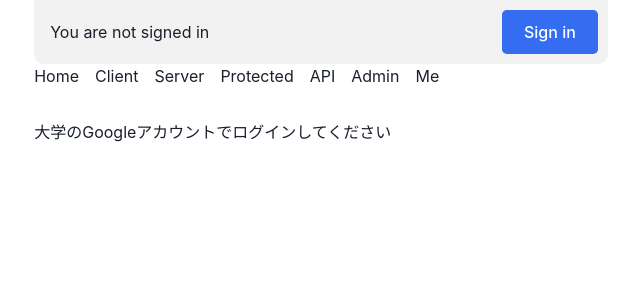
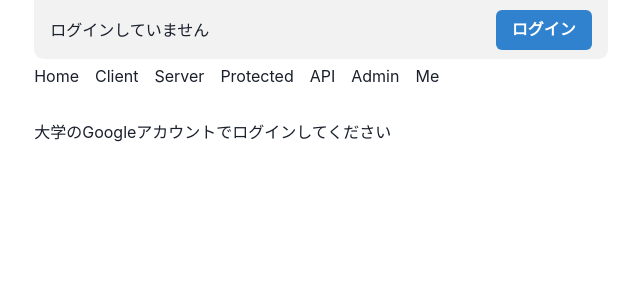
Before and after one commit to mochi-sann/dicord-invite-app, a Next.js app: page / in a window 1280 px wide. Shown: the top 300 px of the page, without its empty margins (319-959 px from the left). Built offline with nearby package versions, Linux system fonts and the light colour scheme; no server answers.

Commit message:
React Hydration Error を直した

```diff
--- a/src/components/header.tsx
+++ b/src/components/header.tsx
@@ -1,6 +1,7 @@
 import Link from "next/link";
 import { signIn, signOut, useSession } from "next-auth/react";
 import styles from "./header.module.css";
+import { Avatar, Box, Button, HStack, Text } from "@chakra-ui/react";
 
 // The approach used in this component shows how to build a sign in and sign out
 // component that works on pages which support both client and server side
@@ -15,54 +16,53 @@ export default function Header() {
         <style>{`.nojs-show { opacity: 1; top: 0; }`}</style>
       </noscript>
       <div className={styles.signedInStatus}>
-        <p
+        <Box
           className={`nojs-show ${
             !session && loading ? styles.loading : styles.loaded
           }`}
         >
-          {!session && (
-            <>
-              <span className={styles.notSignedInText}>
-                You are not signed in
-              </span>
-              <a
-                href={`/api/auth/signin`}
-                className={styles.buttonPrimary}
-                onClick={(e) => {
-                  e.preventDefault();
-                  signIn();
-                }}
-              >
-                Sign in
-              </a>
-            </>
-          )}
-          {session?.user && (
-            <>
+          {session && session.user ? (
+            <HStack>
               {session.user.image && (
-                <span
-                  style={{ backgroundImage: `url('${session.user.image}')` }}
-                  className={styles.avatar}
+                <Avatar
+                  name={session?.user?.name || ""}
+                  src={session?.user?.image || ""}
                 />
               )}
-              <span className={styles.signedInText}>
-                <small>Signed in as</small>
-                <br />
-                <strong>{session.user.email ?? session.user.name}</strong>
-              </span>
-              <a
-                href={`/api/auth/signout`}
-                className={styles.button}
+              <Box h="full" flex={"1"}>
+                <span className={styles.signedInText}>
+                  <small>Signed in as</small>
+                  <br />
+                  <strong>{session.user.email ?? session.user.name}</strong>
+                </span>
+              </Box>
+              <Button
+                colorScheme={"red"}
                 onClick={(e) => {
-                  e.preventDefault();
                   signOut();
                 }}
               >
-                Sign out
-              </a>
-            </>
+                ログアウト
+              </Button>
+            </HStack>
+          ) : (
+            <HStack>
+              <Box flex={1}>
+                <Text>ログインしていません</Text>
+              </Box>
+              <Button
+                // as={"a"}
+                colorScheme="blue"
+                // href={`/api/auth/signin`}
+                onClick={(e) => {
+                  signIn("google");
+                }}
+              >
+                ログイン
+              </Button>
+            </HStack>
           )}
-        </p>
+        </Box>
       </div>
       <nav>
         <ul className={styles.navItems}>
```
